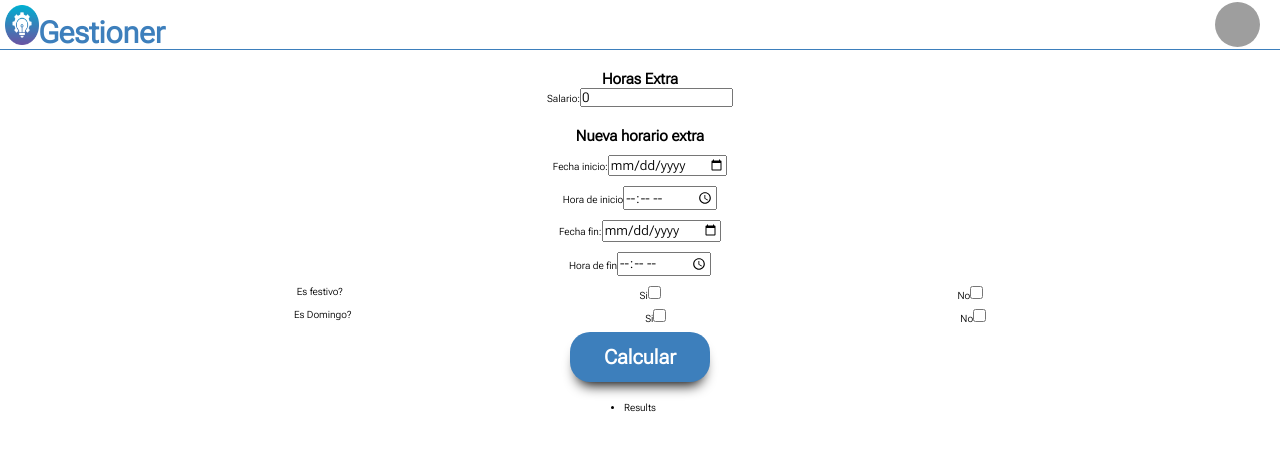
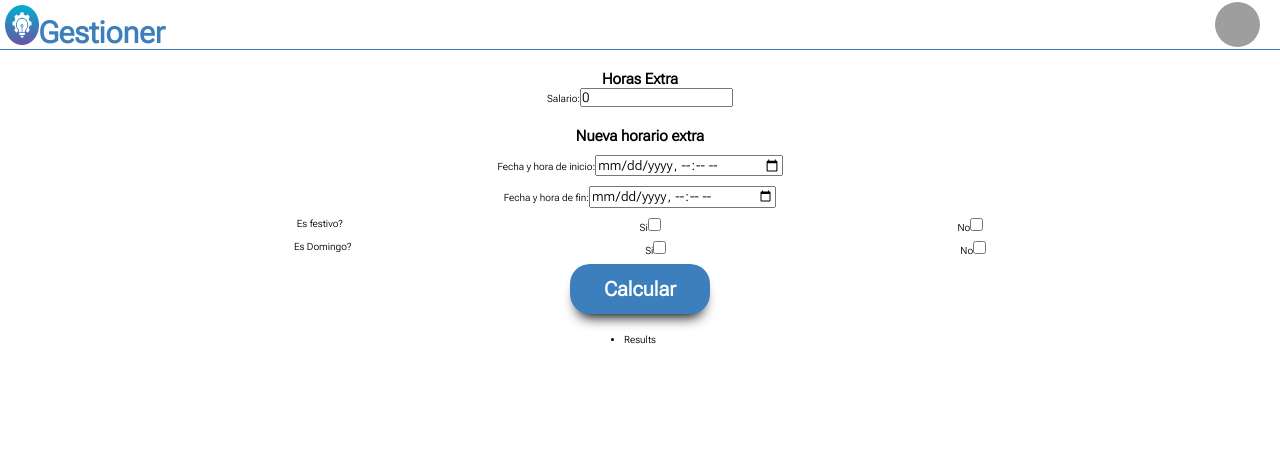
Before and after one commit to AndresCalvoG/GestionDeProcesos, a React (Create React App) app: page /#/ExtraHours in a window 1280 px wide. Shown: the top 450 px of the page. Built offline with nearby package versions, Linux system fonts and the light colour scheme; no server answers; grey boxes are pictures that could not be loaded.

Commit message:
manege hours and minutes

```diff
--- a/src/components/InputForm.js
+++ b/src/components/InputForm.js
@@ -2,7 +2,7 @@ import React from "react";
 import "./styles/inputForm.css";
 
 const InputForm = (props) => {
-  return props.type === "time" || "date" ? (
+  return props.type === "datetime-local" ? (
     <input
       type={props.type}
       value={props.value}
--- a/src/pages/ExtraHours/ExtraHours.js
+++ b/src/pages/ExtraHours/ExtraHours.js
@@ -41,51 +41,57 @@ const NewHour = Styled.article`
 `;
 
 function ExtraHours() {
+  const timeObj = { text: "", millis: 1662234000000 };
+  const timeObj2 = { text: "", millis: 1662263400000 };
   const [salary, setSalary] = useState(0);
-  const [startDate, setStartDate] = useState("");
-  const [endDate, setEndDate] = useState("");
-  const [hourStart, setHourStart] = useState("");
-  const [hourEnd, setHourEnd] = useState("");
+  const [startDate, setStartDate] = useState(timeObj);
+  const [endDate, setEndDate] = useState(timeObj2);
   const [holy, setHoly] = useState([false, false]);
   const [dominical, setDominical] = useState([false, false]);
   const [results, setResults] = useState([]);
 
-  let startDateMillis = 0;
-  let endDateMillis = 0;
-
   function calcExtraHour() {
-    console.log(
-      salary,
-      startDate,
-      endDate,
-      hourStart,
-      hourEnd,
-      holy,
-      dominical
-    );
     if (holy[0] === true || dominical[0] === true) {
       console.log("fest");
     } else {
-      let hours = hourEnd - hourStart;
-      console.log(hours);
+      let hoursMillis = endDate.millis - startDate.millis;
+      let totalHours = hoursMillis / 3600000;
+      let ordinaryHours = 0;
+      for (let i = 0; i < 15; i++) {
+        let hour = new Date(startDate.millis + 3600000 * i);
+        let valueHour = 6; //hour.getHours();
+        let valueMin = 0; //hour.getMinutes();
+        if (valueHour < 21) {
+          console.log(valueHour + ":" + valueMin);
+        } else {
+          if (valueMin < 59) {
+            let diff = ((60 - valueMin) * 100) / 60;
+            ordinaryHours = i - 1 + diff / 100;
+            break;
+          } else {
+            ordinaryHours = i - 1;
+            break;
+          }
+        }
+      }
+      let workHours = totalHours - 0.66;
+
+      console.log(ordinaryHours);
     }
   }
   function convertTime(updater, value) {
-    updater(value);
-
-    if (value.includes("-")) {
-      let arrayDate = value.split("-");
-      let d = new Date(arrayDate[0], arrayDate[1] - 1, arrayDate[2]); // dia 86400000
-      console.log(d);
-    } else {
-      let d = new Date();
-      let day = d.getDate();
-      let month = d.getMonth();
-      let year = d.getFullYear();
-      let time = value.split(":");
-      let hour = new Date(year, month, day, time[0], time[1]);
-      console.log(hour);
-    }
+    let dateTime = value.split("T");
+    let arrayDate = dateTime[0].split("-");
+    let arrayTime = dateTime[1].split(":");
+    let d = new Date(
+      arrayDate[0],
+      arrayDate[1] - 1,
+      arrayDate[2],
+      arrayTime[0],
+      arrayTime[1]
+    ); // dia 86400000
+    let dateMillis = Date.parse(d);
+    updater({ text: value, millis: dateMillis });
   }
 
   return (
@@ -99,38 +105,20 @@ function ExtraHours() {
         <NewHour>
           <h2>Nueva horario extra</h2>
           <label>
-            Fecha inicio:
+            Fecha y hora de inicio:
             <Input
-              type="date"
-              value={startDate}
+              type="datetime-local"
+              value={startDate.text}
               action={setStartDate}
               converter={convertTime}
             />
           </label>
           <label>
-            Hora de inicio
+            Fecha y hora de fin:
             <Input
-              type="time"
-              value={hourStart}
-              action={setHourStart}
-              converter={convertTime}
-            />
-          </label>
-          <label>
-            Fecha fin:
-            <Input
-              type="date"
-              value={endDate}
+              type="datetime-local"
+              value={endDate.text}
               action={setEndDate}
-              converter={convertTime}
-            />
-          </label>
-          <label>
-            Hora de fin
-            <Input
-              type="time"
-              value={hourEnd}
-              action={setHourEnd}
               converter={convertTime}
             />
           </label>
```
